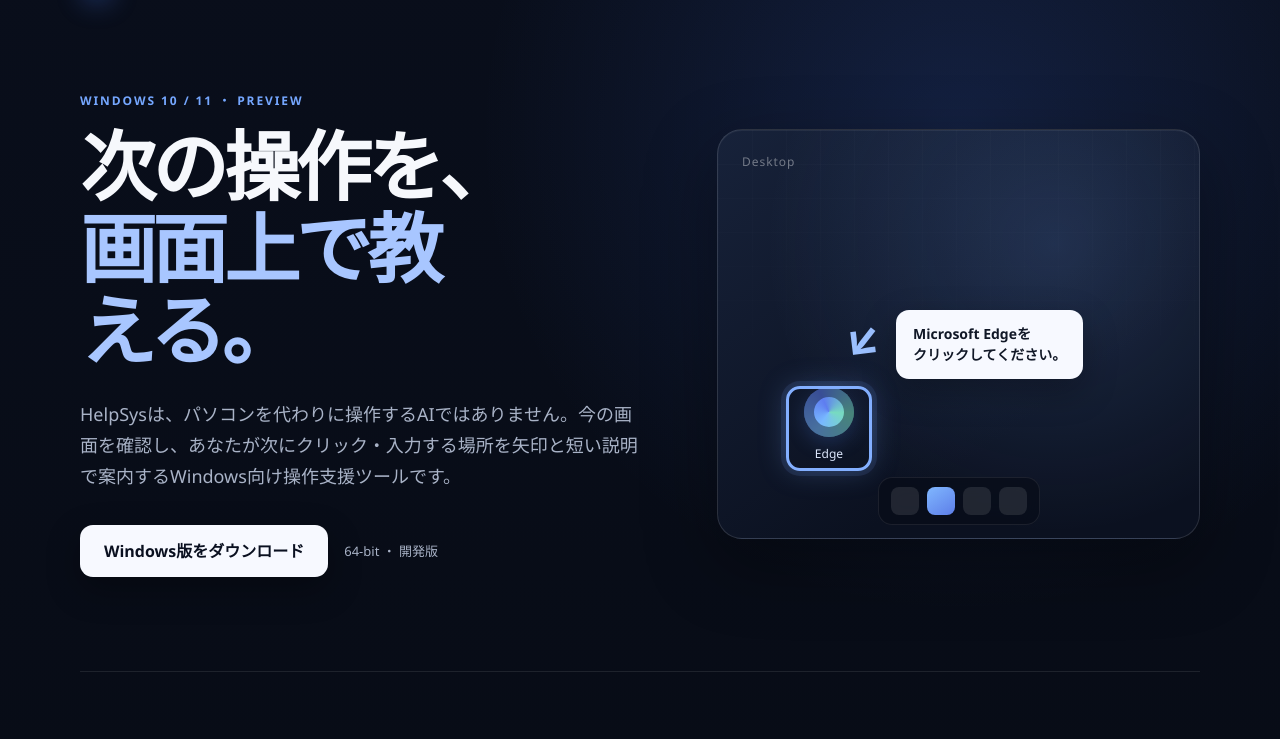
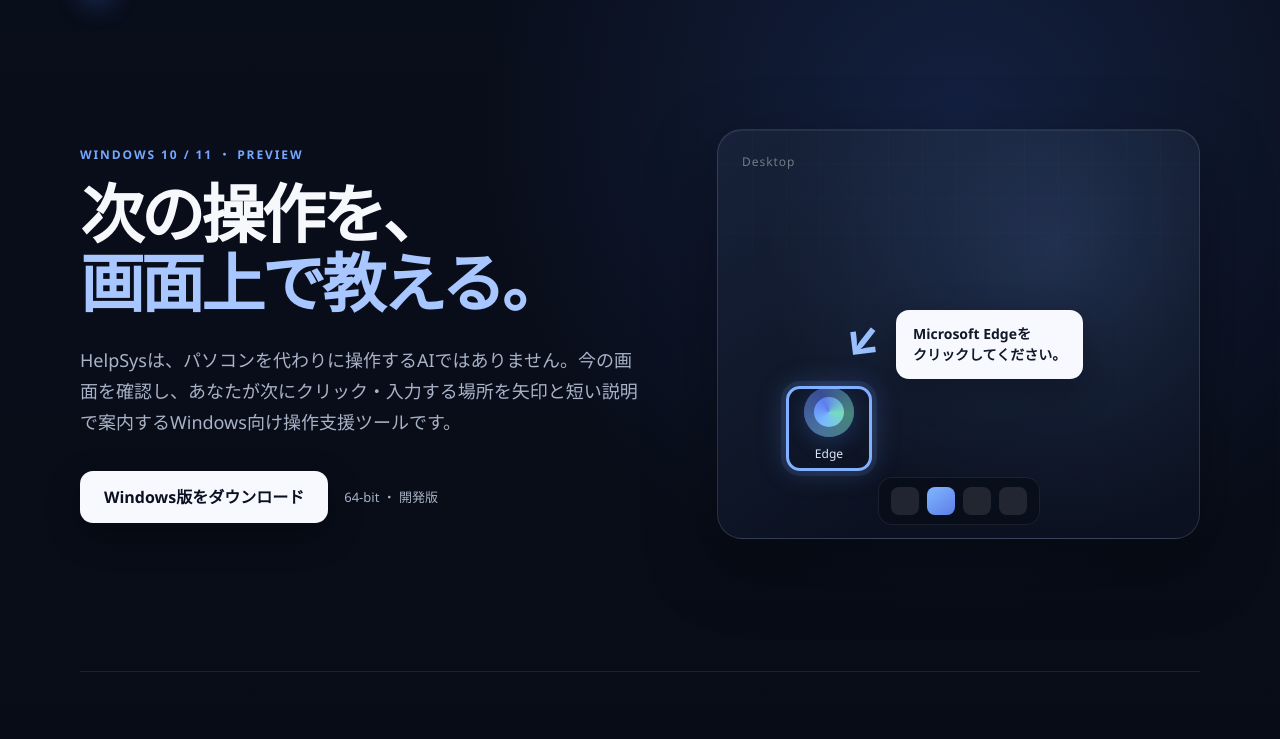
Before and after one commit to syouziroupc/helpsys, a website: page site/index.html in a window 1280 px wide. Shown: the part 61-800 px from the top of the page. Drawn offline with Linux system fonts and the light colour scheme.

Commit message:
Fix desktop hero line wrapping

```diff
--- a/site/style.css
+++ b/site/style.css
@@ -53,7 +53,7 @@ a { color: inherit; }
 }
 .eyebrow { margin: 0 0 14px; color: var(--accent); font-size: 12px; font-weight: 750; letter-spacing: .16em; }
 h1, h2, h3, p { text-wrap: pretty; }
-h1 { margin: 0; font-size: clamp(44px, 6vw, 76px); line-height: 1.08; letter-spacing: -.055em; }
+h1 { margin: 0; font-size: clamp(44px, 5vw, 64px); line-height: 1.08; letter-spacing: -.055em; }
 h1 span { color: var(--accent-2); }
 .lead { max-width: 680px; margin: 28px 0 0; color: var(--muted); font-size: 18px; }
 .actions { display: flex; align-items: center; flex-wrap: wrap; gap: 16px; margin-top: 34px; }
```
